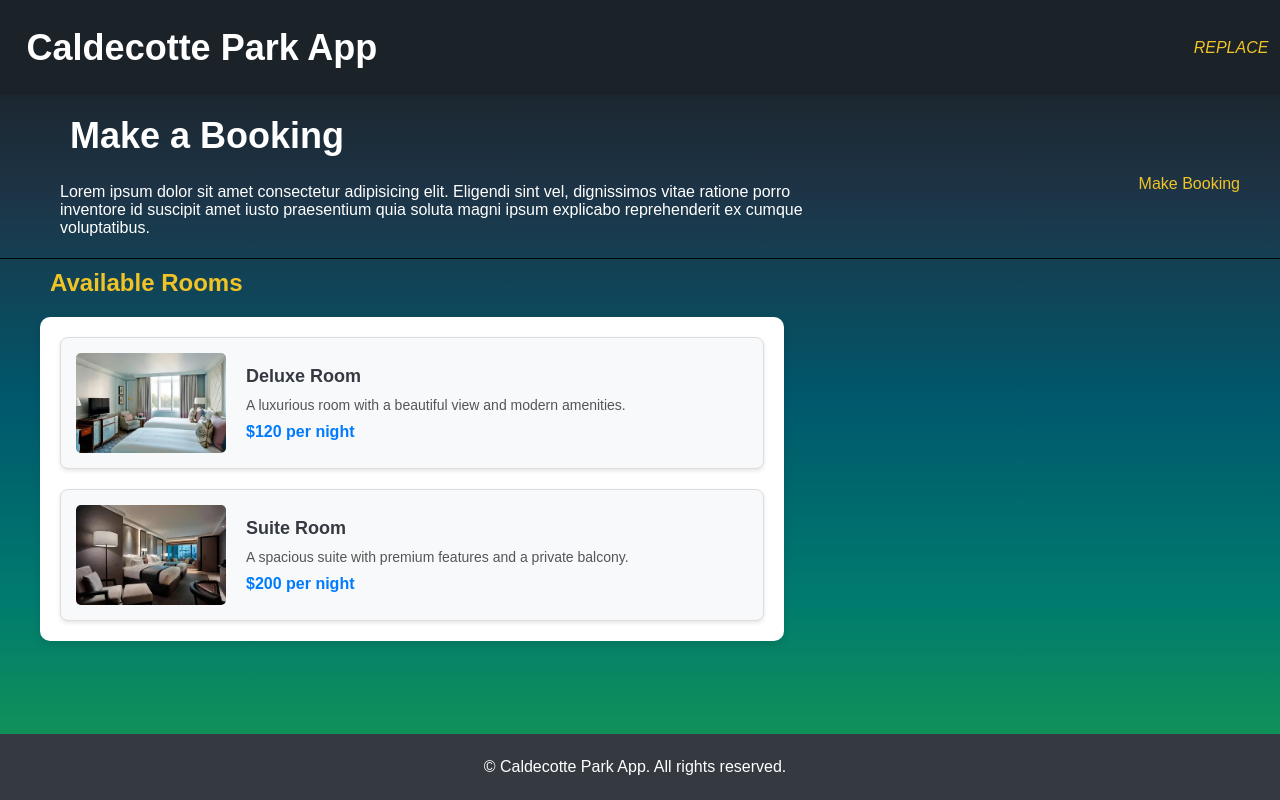
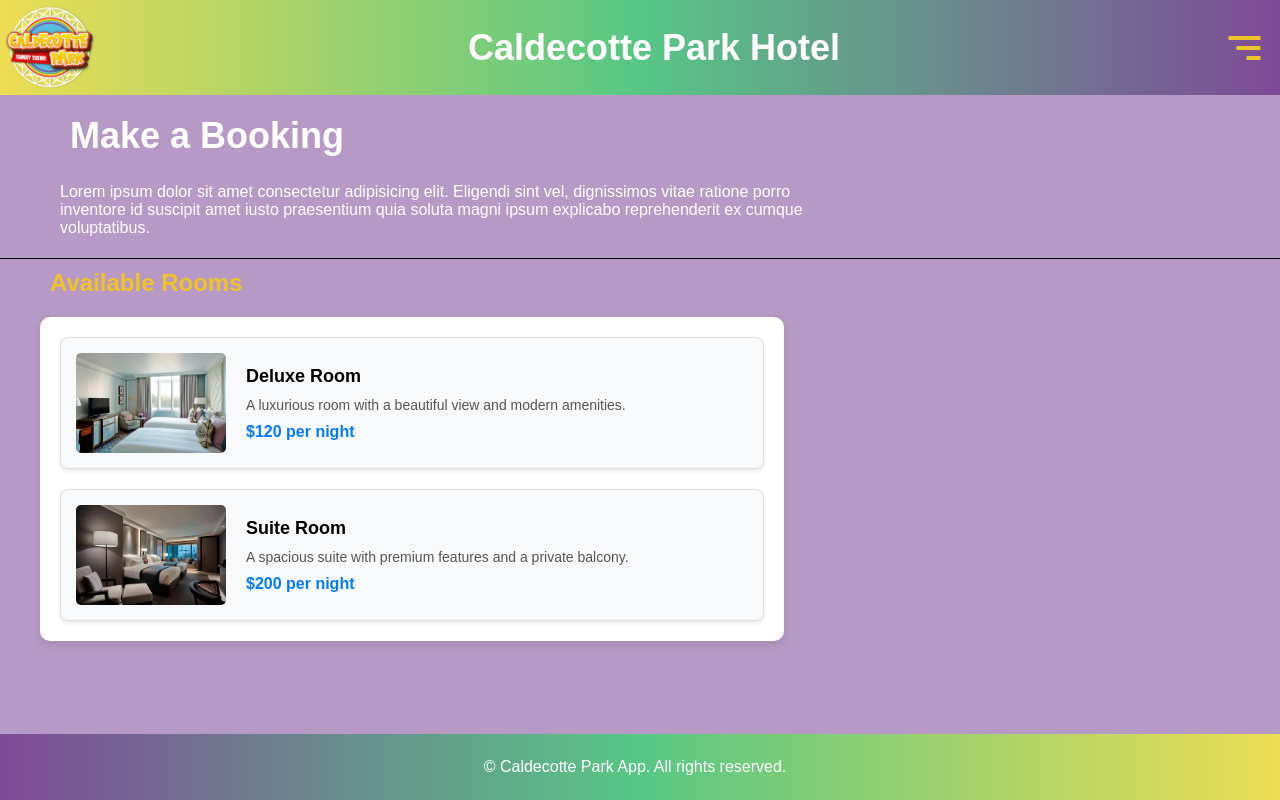
Before and after one commit to calum-gray/Poster-Assignment, a Flask app: page /booking in a window 1280 px wide. Run offline with Flask 2, Linux system fonts and the light colour scheme.

Commit message:
Fancy Stuff

```diff
--- a/flask-app/app/static/css/styles.css
+++ b/flask-app/app/static/css/styles.css
@@ -1,19 +1,20 @@
-body {
-    font-family: Arial, sans-serif;
-    margin: 0;
-    padding: 0;
-    background-color: #f8f9fa;
-}
+/*body {*/
+/*    font-family: Arial, sans-serif;*/
+/*    margin: 0;*/
+/*    padding: 0;*/
+/*    background-color: #f8f9fa;*/
+/*}*/
 
-header {
-    background-color: #343a40;
-    color: white;
-    padding: 10px 0;
-    text-align: center;
-}
+/*header {*/
+/*    background-color: #343a40;*/
+/*    color: white;*/
+/*    padding: 10px 0;*/
+/*    text-align: center;*/
+/*}*/
 
 footer {
-    background-color: #343a40;
+      background: linear-gradient(90deg, rgba(126, 74, 151, 1) 0%, rgba(87, 199, 133, 1) 50%, rgba(237, 221, 83, 1) 100%);
+
     color: white;
     text-align: center;
     padding: 8px 0;
@@ -22,22 +23,22 @@ footer {
     bottom: 0;
 }
 
-.container {
-    padding: 20px;
-}
+/*.container {*/
+/*    padding: 20px;*/
+/*}*/
 
-h1, h2, h3 {
-    color: #343a40;
-}
+/*h1, h2, h3 {*/
+/*    color: #343a40;*/
+/*}*/
 
-a {
-    color: #007bff;
-    text-decoration: none;
-}
+/*a {*/
+/*    color: #007bff;*/
+/*    text-decoration: none;*/
+/*}*/
 
-a:hover {
-    text-decoration: underline;
-}
+/*a:hover {*/
+/*    text-decoration: underline;*/
+/*}*/
 
 .nav {
     display: flex;
@@ -107,7 +108,7 @@ a:hover {
   flex-direction: column;
   margin: 0;
   padding: 0;
-			  background-image: linear-gradient(to top, #189b4d, #007b6f, #00586c, #1d3548, #1a1a1a);
+    background-color: rgba(126, 74, 151, 56%);
 }
 
 h1 {
@@ -131,7 +132,7 @@ a:hover {
 /*** HEADER ***/
 
 .header {
-			  background-color: #1b2329;
+  background: linear-gradient(90deg,rgba(237, 221, 83, 1) 0%, rgba(87, 199, 133, 1) 50%, rgba(126, 74, 151, 1) 100%);
   color: white;
   display: flex;
   justify-content: space-between;
@@ -144,7 +145,7 @@ a:hover {
 }
 
 .logo {
-			  width: 3.5rem;
+    width: 6rem;
     font-size: 2rem;
     margin: 0;
     padding: 0;
--- a/flask-app/app/templates/App/Booking/booking.html
+++ b/flask-app/app/templates/App/Booking/booking.html
@@ -10,8 +10,6 @@
                 <p>Lorem ipsum dolor sit amet consectetur adipisicing elit. Eligendi sint vel, dignissimos vitae ratione porro inventore id suscipit amet iusto praesentium quia soluta magni ipsum explicabo reprehenderit ex cumque voluptatibus.</p>
             </div>
         </div>
-
-        <div class="booking-dropdown">Make Booking</div>
     </div>
 
     <h2 class="rooms-title">Available Rooms</h2>
--- a/flask-app/app/templates/App/app-base.html
+++ b/flask-app/app/templates/App/app-base.html
@@ -5,13 +5,15 @@
     <meta name="viewport" content="width=device-width, initial-scale=1.0">
     <title>{{title}}</title>
     <link rel="stylesheet" href="{{ url_for('static', filename='css/styles.css') }}">
+    <link href='https://unpkg.com/boxicons@2.1.4/css/boxicons.min.css' rel='stylesheet'>
 </head>
 <body>
     <header class="header">
-        <h1>Caldecotte Park App</h1>
+        <img onclick="location.href='/'" class="logo" src="/static/images/logo.png" />
+        <h1>Caldecotte Park Hotel</h1>
         <nav class="menu">
             <div class="dropdown" style="float:right;">
-                <div class="menu-item"><i class='bx bx-user bx-md' style='color:#F0C327' >REPLACE</i></div>
+                <div class="menu-item"><i class='bx bx-menu-alt-right bx-lg' style='color:#F0C327' ></i></div>
                 <div class="dropdown-content">
                     <a href="#">Home</a>
                     <a href="/booking">Book a Room</a>
```
Also changed, not shown: flask-app/app/static/images/logo.png (added). Lines whose indentation alone changed are shown as unchanged.
